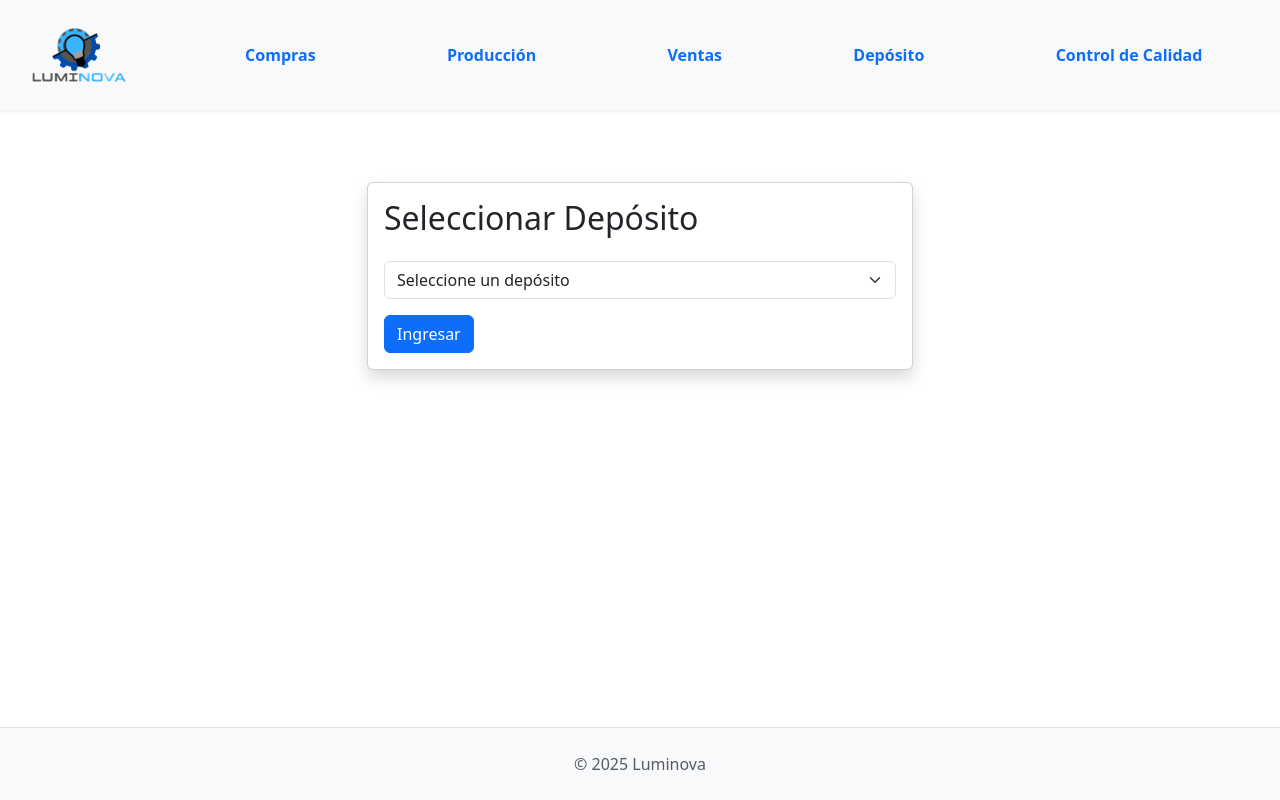
After one commit to dgimenezdeveloper/refactor_luminova, a Django app: page /deposito/deposito/seleccionar/ in a window 1280 px wide. The commit adds this page. Run offline with Django 5.2, Linux system fonts and the light colour scheme; data comes from the database, SQL or seed files in the repository; both versions use the stored data as it was after the commit; some libraries are stand-ins or nearby versions.

Commit message:
Creada la vista del dashboard para selección del depósito

```diff
--- /dev/null
+++ b/App_LUMINOVA/templates/deposito/seleccionar_deposito.html
@@ -0,0 +1,34 @@
+{% extends 'padre.html' %}
+
+{% load static %}
+{% load django_bootstrap5 %}
+
+{% block title %}Seleccionar Depósito{% endblock %}
+
+{% block sidebar_content %}{% endblock %}
+
+{% block content %}
+<div class="container mt-5">
+    <div class="row justify-content-center">
+        <div class="col-md-6">
+            <div class="card shadow">
+                <div class="card-body">
+                    <h2 class="mb-4">Seleccionar Depósito</h2>
+                    <form method="post">
+                        {% csrf_token %}
+                        <div class="mb-3">
+                            <select name="deposito_id" class="form-select" required>
+                                <option value="">Seleccione un depósito</option>
+                                {% for dep in depositos %}
+                                    <option value="{{ dep.id }}">{{ dep.nombre }}</option>
+                                {% endfor %}
+                            </select>
+                        </div>
+                        <button type="submit" class="btn btn-primary">Ingresar</button>
+                    </form>
+                </div>
+            </div>
+        </div>
+    </div>
+</div>
+{% endblock %}
--- a/App_LUMINOVA/templates/shared/header.html
+++ b/App_LUMINOVA/templates/shared/header.html
@@ -18,7 +18,7 @@
                     <li class="nav-item"><a class="nav-link text-primary fw-bold" href="{% url 'App_LUMINOVA:compras_lista_oc' %} ">Compras</a></li>
                     <li class="nav-item"><a class="nav-link text-primary fw-bold" href="{% url 'App_LUMINOVA:produccion_principal' %}">Producción</a></li>
                     <li class="nav-item"><a class="nav-link text-primary fw-bold" href="{% url 'App_LUMINOVA:ventas_lista_ov' %}">Ventas</a></li>
-                    <li class="nav-item"><a class="nav-link text-primary fw-bold" href="{% url 'App_LUMINOVA:deposito_view' %}">Depósito</a></li>
+                    <li class="nav-item"><a class="nav-link text-primary fw-bold" href="{% url 'App_LUMINOVA:seleccionar_deposito' %}">Depósito</a></li>
                     <li class="nav-item"><a class="nav-link text-primary fw-bold" href="{% url 'App_LUMINOVA:control_calidad_view' %}">Control de Calidad</a></li>
                 </ul>
 
--- a/App_LUMINOVA/urls/deposito_urls.py
+++ b/App_LUMINOVA/urls/deposito_urls.py
@@ -31,6 +31,7 @@ from ..views import (
     ProductoTerminadoUpdateView,
     ProductoTerminadoDeleteView,
 )
+from ..views_deposito import seleccionar_deposito_view, deposito_dashboard_view
 
 # Rutas de Ventas
 urlpatterns = [
@@ -65,6 +66,8 @@ urlpatterns = [
         recibir_pedido_oc_view,
         name="deposito_recibir_pedido",
     ),
+    path('deposito/seleccionar/', seleccionar_deposito_view, name='seleccionar_deposito'),
+    path('deposito/dashboard/', deposito_dashboard_view, name='deposito_dashboard'),
     # CRUDs para Fabricantes, Proveedores (Class-Based Views)
     path(
         "ventas/proveedores/proveedor/",
--- a/App_LUMINOVA/views_deposito.py
+++ b/App_LUMINOVA/views_deposito.py
@@ -61,6 +61,7 @@ from .models import (
     CategoriaProductoTerminado,
     Cliente,
     ComponenteProducto,
+    Deposito,
     EstadoOrden,
     Fabricante,
     Factura,
@@ -84,9 +85,36 @@ from .signals import get_client_ip
 from .services.document_services import generar_siguiente_numero_documento
 from .services.pdf_services import generar_pdf_factura
 from .utils import es_admin, es_admin_o_rol
+from django.shortcuts import render, redirect, get_object_or_404
+from .models import Deposito, Insumo, ProductoTerminado
 
 logger = logging.getLogger(__name__)
 
+
+# --- SELECTOR DE DEPÓSITOS ---
+def seleccionar_deposito_view(request):
+    depositos = Deposito.objects.all()
+    if request.method == "POST":
+        deposito_id = request.POST.get("deposito_id")
+        if deposito_id:
+            request.session["deposito_seleccionado"] = deposito_id
+            return redirect("App_LUMINOVA:deposito_dashboard")
+    return render(request, "deposito/seleccionar_deposito.html", {"depositos": depositos})
+
+
+def deposito_dashboard_view(request):
+    deposito_id = request.session.get("deposito_seleccionado")
+    if not deposito_id:
+        return redirect("App_LUMINOVA:seleccionar_deposito")
+    deposito = get_object_or_404(Deposito, id=deposito_id)
+    insumos_count = Insumo.objects.filter(deposito=deposito).count()
+    productos_count = ProductoTerminado.objects.filter(deposito=deposito).count()
+    context = {
+        "deposito": deposito,
+        "insumos_count": insumos_count,
+        "productos_count": productos_count,
+    }
+    return render(request, "deposito/deposito_dashboard.html", context)
 
 # --- DEPÓSITO VIEWS ---
 @login_required
```
Also changed, not shown: App_LUMINOVA/templates/deposito/deposito_dashboard.html (added, +33 -0 lines), db.sqlite3.
